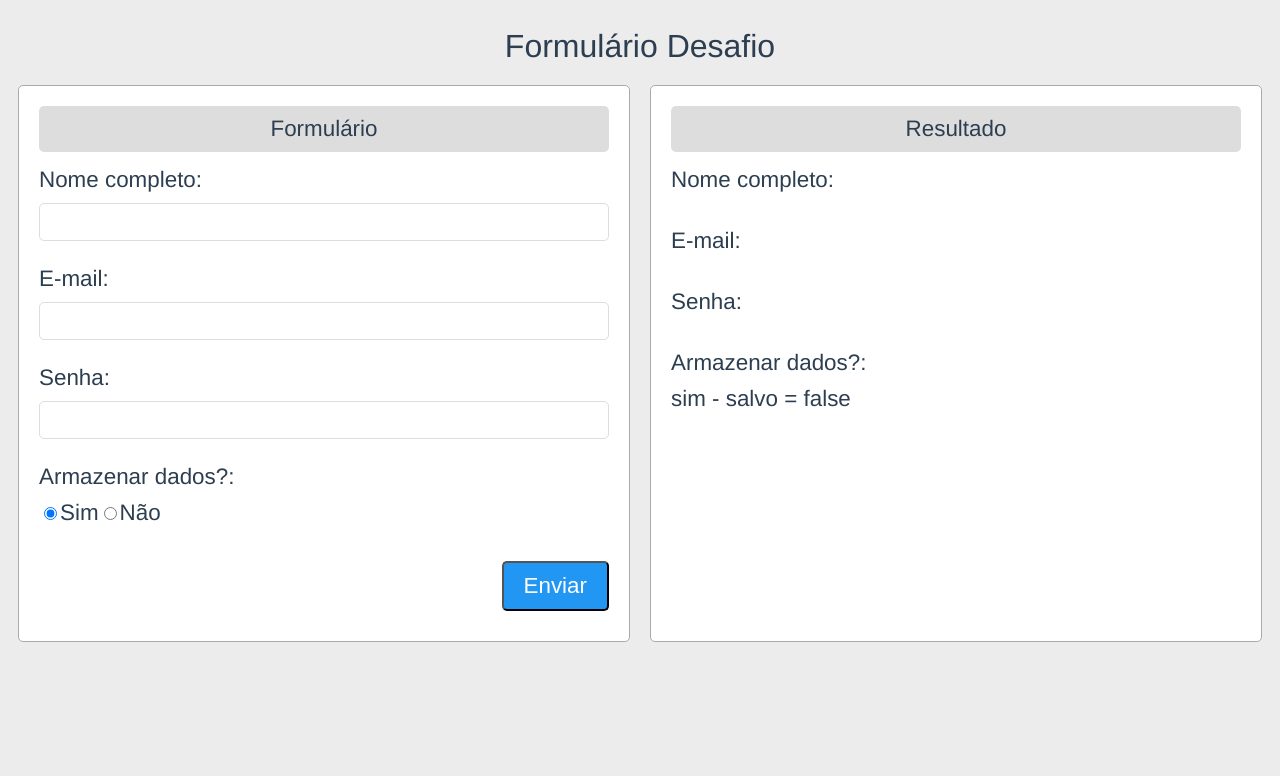
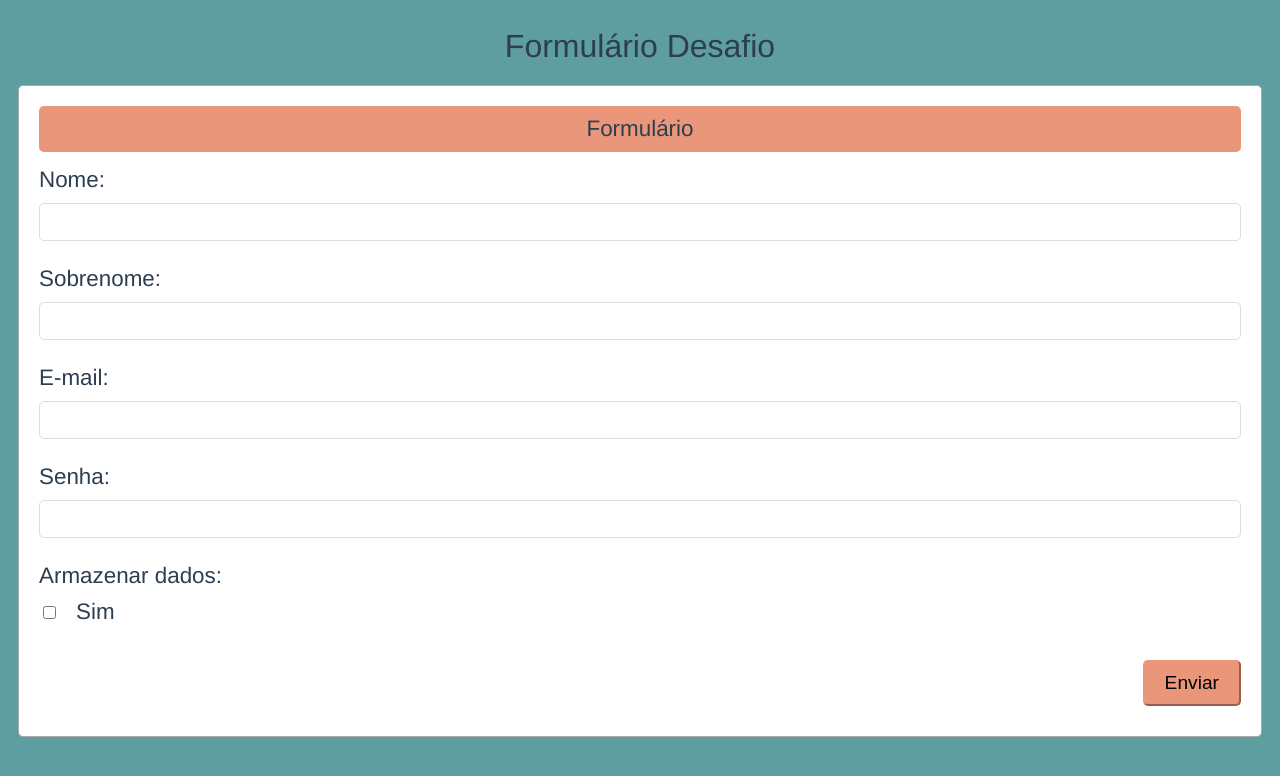
Before and after one commit to ohgabriella/LearningVue, a Vue app: page / in a window 1280 px wide. Shown: the top 776 px of the page. Built offline with nearby package versions, Linux system fonts and the light colour scheme.

Commit message:
adicionando outro componente

```diff
--- a/src/App.vue
+++ b/src/App.vue
@@ -2,7 +2,7 @@
   <div id="app">
     <h1>Formulário Desafio</h1>
     <div class="conteudo">
-      <form class="painel">
+      <form class="painel" v-if="!enviado">
         <div class="cabecalho">Formulário</div>
         <!-- Exercicio 01 -->
         <!-- Criar uma formulário de registro -->
@@ -10,21 +10,18 @@
         <!-- Email -->
         <!-- Senha -->
         <!-- Armazenar Dados? (Sim/Não) -->
-        <Rotulo nome="Nome completo">
-          <input type="text" v-model="nomeCompleto" />
-        </Rotulo>
+
+        <NomeCompleto v-model="nomeCompleto"></NomeCompleto>
+
         <Rotulo nome="E-mail">
           <input type="text" v-model="email" />
         </Rotulo>
         <Rotulo nome="Senha">
           <input type="password" v-model="senha" />
         </Rotulo>
-        <Rotulo nome="Armazenar dados?">
+        <Rotulo nome="Armazenar dados">
           <span>
-            <input type="radio" value="sim" v-model="dado" />Sim
-          </span>
-          <span>
-            <input type="radio" value="nao" v-model="dado" />Não
+            <input class="mr-4" type="checkbox" v-model="salvo" @click="!salvo" />Sim
           </span>
         </Rotulo>
         <button @click.prevent="salvar">Enviar</button>
@@ -33,10 +30,10 @@
       <!-- Exercicio 02 -->
       <!-- Só mostrar o fomulário de não tiver sido submetido -->
       <!-- Mostrar a área de Resultado apenas quando o formulário for submetido -->
-      <div class="painel">
+      <div class="painel" v-else>
         <div class="cabecalho">Resultado</div>
         <Rotulo nome="Nome completo">
-          <span>{{ nomeCompleto }}</span>
+          <span>{{ nomeCompleto.nome }} {{ nomeCompleto.sobrenome }}</span>
         </Rotulo>
         <Rotulo nome="E-mail">
           <span>{{ email }}</span>
@@ -45,7 +42,7 @@
           <span>{{ senha }}</span>
         </Rotulo>
         <Rotulo nome="Armazenar dados?">
-          <span>{{ dado }} - salvo = {{ salvo }}</span>
+          <span>{{ salvo }}</span>
         </Rotulo>
       </div>
 
@@ -58,28 +55,34 @@
 
 <script>
 import Rotulo from "./components/Rotulo.vue";
+import NomeCompleto from "./components/NomeCompleto.vue";
 
 export default {
   name: "app",
-  components: { Rotulo },
+  components: { Rotulo, NomeCompleto },
   data() {
     return {
-      nomeCompleto: "",
+      nomeCompleto: {
+        nome: "",
+        sobrenome: ""
+      },
       email: "",
       senha: "",
-	  dado: "sim",
-	  salvo: false
+      salvo: false,
+      enviado: false
     };
   },
   methods: {
-    salvar() { return this.salvo = true; }
+    salvar() {
+      return (this.enviado = true);
+    }
   }
 };
 </script>
 
 <style>
 body {
-  background-color: #ececec;
+  background-color: cadetblue;
 }
 
 #app {
@@ -108,7 +111,7 @@ body {
 
 .painel .cabecalho {
   width: 100%;
-  background-color: #ddd;
+  background-color: darksalmon;
   padding: 10px 0px;
   border-radius: 5px;
   font-size: 1.4rem;
@@ -118,10 +121,10 @@ body {
   float: right;
   margin: 10px 0px;
   padding: 10px 20px;
-  font-size: 1.4rem;
+  font-size: 1.2rem;
   border-radius: 5px;
-  color: #fff;
-  background-color: #2196f3;
+  background-color: darksalmon;
+  border-color: darksalmon;
 }
 
 #app h1 {
@@ -131,6 +134,6 @@ body {
 }
 
 .mr-4 {
-  margin-right: 40px;
+  margin-right: 20px;
 }
 </style>
--- /dev/null
+++ b/src/components/NomeCompleto.vue
@@ -0,0 +1,40 @@
+<template>
+  <div class="rotulo">
+    <Rotulo nome="Nome">
+      <input type="text"
+      @input="alterarNome"
+      :value="value.nome" />
+    </Rotulo>
+    <Rotulo nome="Sobrenome">
+      <input type="text"
+      @input="alterarSobrenome"
+      :value="value.sobrenome" />
+    </Rotulo>
+  </div>
+</template>
+<script>
+import Rotulo from "./Rotulo";
+
+export default {
+  props: {
+    value: { type: Object, required: true }
+  },
+  components: { Rotulo },
+  methods: {
+    alterarNome(event) {
+      this.$emit( 'input', {
+        nome: event.target.value,
+        sobrenome: this.value.sobrenome
+      });
+    },
+    alterarSobrenome(event) {
+      this.$emit('input', {
+        nome: this.value.nome,
+        sobrenome: event.target.value
+      });
+    }
+  }
+};
+</script>
+<style>
+</style>
```
